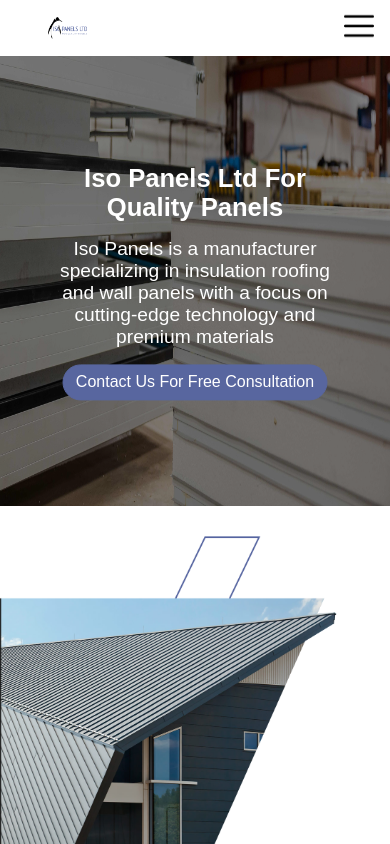
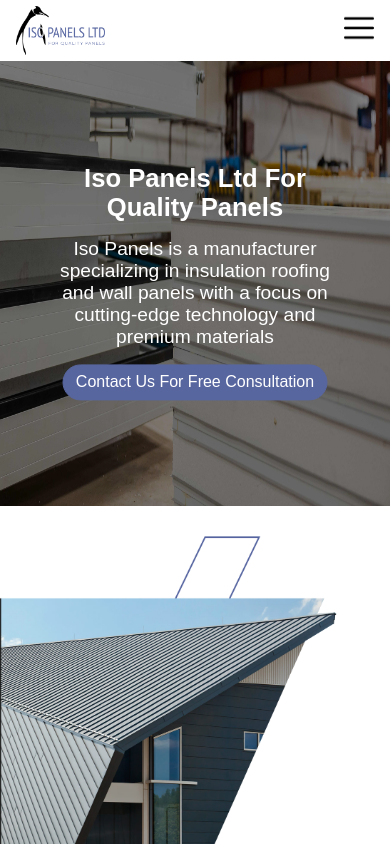
Before and after one commit to Reinhardt254/iso-panels, a Next.js app: page / in a window 390 px wide. Shown: the top 844 px of the page. Built offline with nearby package versions, Linux system fonts and the light colour scheme; a web font is replaced by a local one.

Commit message:
upated mobile navbar to fixed

```diff
--- a/styles/footer.css
+++ b/styles/footer.css
@@ -115,7 +115,7 @@
      }
  }
 
- @media only screen and (max-width: 500px) {
+ @media only screen and (max-width: 600px) {
    .footer-content {
      box-sizing: border-box;
      display: flex;
@@ -151,7 +151,7 @@
      padding-right: 0rem;
      padding-top: 1rem;
      cursor: pointer;
-     font-size: 1rem;
+     font-size: 1.2rem;
    }
 
    .footer-address {
@@ -161,6 +161,7 @@
      flex-direction: column;
      justify-content: center;
      align-items: center;
+     font-size: 1.2rem;
    }
 
    .footer-address-h1 {
--- a/styles/navbar.css
+++ b/styles/navbar.css
@@ -110,6 +110,21 @@
  }
 
  @media only screen and (max-width: 600px) {
+  .navbar-main {
+    width: 100%;
+    height: 3.8rem;
+    position: fixed;
+    z-index: 5;
+    top: 0;
+    left: 0;
+    display: flex;
+    justify-content: center;
+    align-items: center;
+    box-sizing: border-box;
+
+    background-color: white;
+  }
+
    .navbar-links {
      display: none;
    }
@@ -124,6 +139,20 @@
     box-sizing: border-box;
   }
 
+  .navbar-logo{
+    width: 100%;
+    height: 100%;
+    display: flex;
+    justify-content: flex-start;
+    align-items: center;
+    padding-left: 0rem;
+  }
+
+  .navbar-logo-img {
+    width: auto;
+    height: 80%;
+  }
+
    .contact-btn {
      display: none;
    }
@@ -131,22 +160,6 @@
    .toggle-icon-container {
      display: block;
    }
-
-   .navbar-main {
-    width: 100%;
-    height: 3.5rem;
-    position: absolute;
-    z-index: 5;
-    top: 0;
-    left: 0;
-    display: flex;
-    justify-content: center;
-    align-items: center;
-    box-sizing: border-box;
-
-    background-color: white;
-  }
-
  }
 
  .toggle-icon {
```
